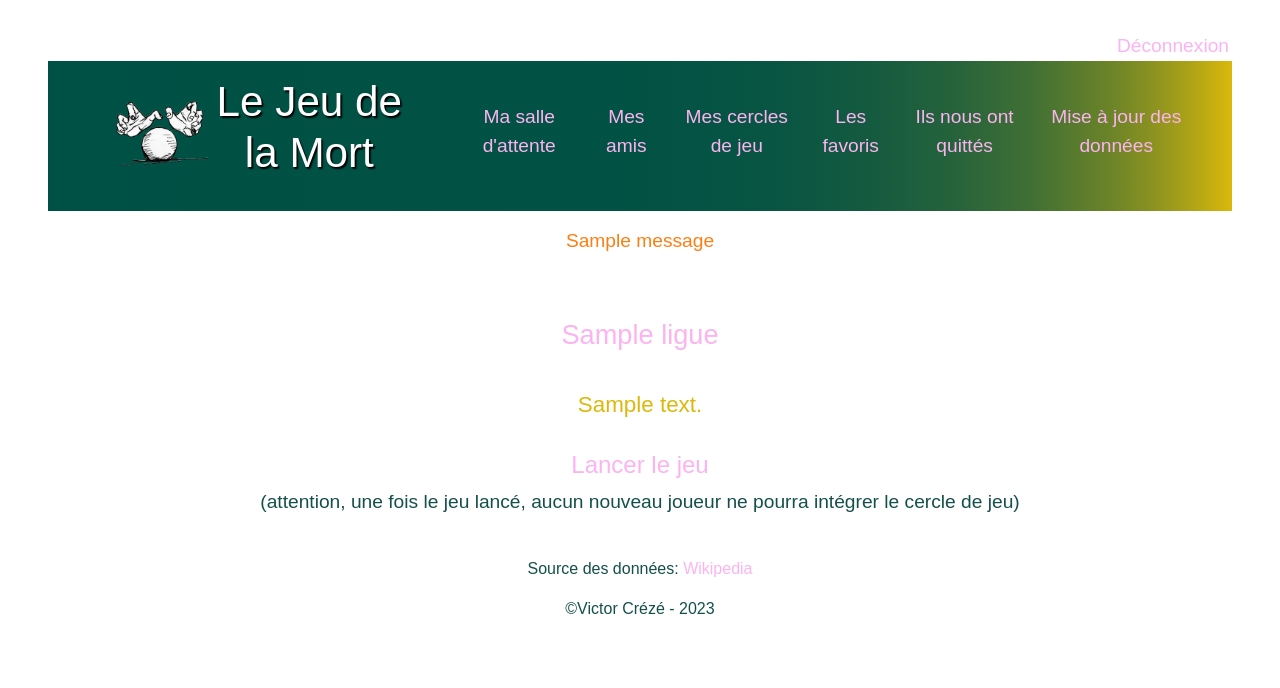
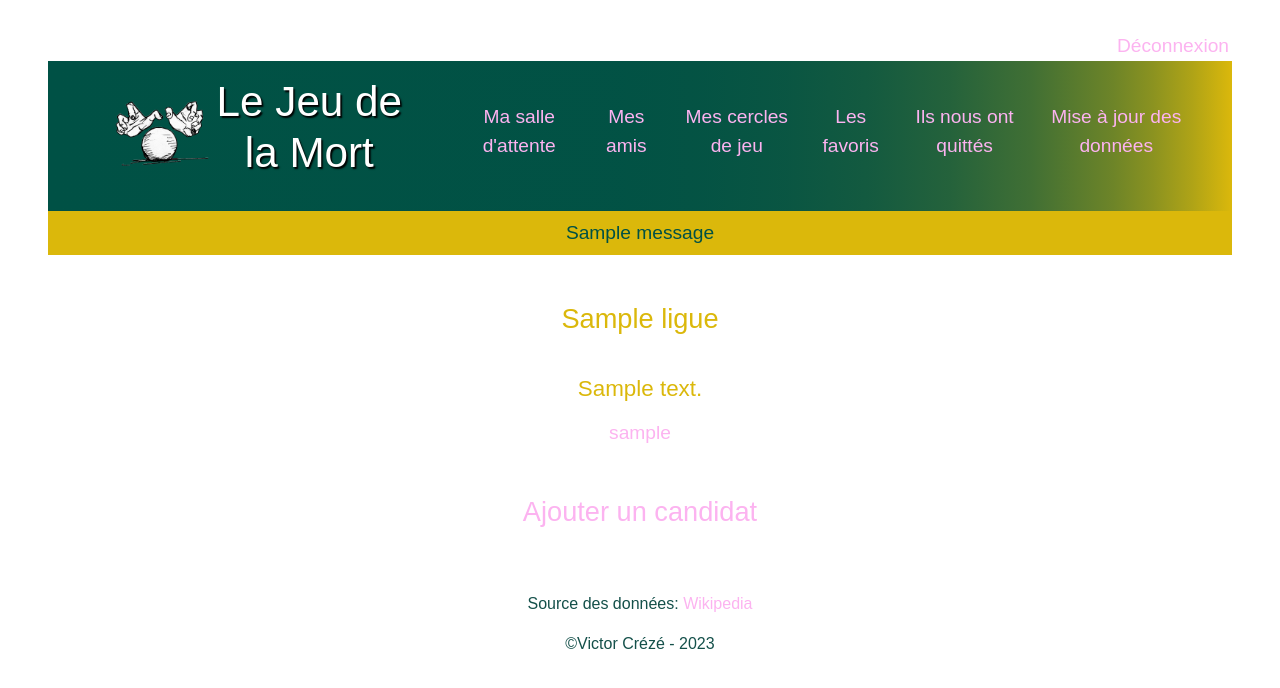
Before and after one commit to Vertocz/lejeudelamort, a Django app: page /mes_cercles/1 in a window 1280 px wide. Shown: the top 688 px of the page. Run offline with Django 4.2, Linux system fonts and the light colour scheme; a user stored in the database is signed in; tables that the repository leaves empty hold one stand-in row (values such as "Sample post"); one stand-in notice (Sample message) is shown; parts of the project's set-up code (start-up, migrations or seed data) failed here and were passed over; some web fonts are replaced.

Commit message:
suite de la fonctionnalité Cercle de jeu

```diff
--- a/JeuDeLaMort/JeuDeLaMort/static/jdm/style-jdm.css
+++ b/JeuDeLaMort/JeuDeLaMort/static/jdm/style-jdm.css
@@ -178,17 +178,20 @@ a:hover {
 }
 
 .message {
-    color: #fd7e14;
-    padding: 1rem;
+    color: #005145;
+    padding: 0.5rem;
+    background-color: #dbb80b;
 }
 
 .connexion {
+    margin: 3rem;
     width: 30rem;
     display: inline-flex;
     justify-content: center;
 }
 
 .inscription {
+    margin: 3rem;
     width: 60rem;
     display: inline-flex;
     justify-content: center;
--- a/JeuDeLaMort/JeuDeLaMort/templates/jdm/base.html
+++ b/JeuDeLaMort/JeuDeLaMort/templates/jdm/base.html
@@ -6,6 +6,7 @@
     <title>Le Jeu de la Mort</title>
     <link href="https://cdn.jsdelivr.net/npm/bootstrap@5.3.0-alpha1/dist/css/bootstrap.min.css" rel="stylesheet" integrity="sha384-GLhlTQ8iRABdZLl6O3oVMWSktQOp6b7In1Zl3/Jr59b6EGGoI1aFkw7cmDA6j6gD" crossorigin="anonymous">
     <link rel="stylesheet" href="{% static 'jdm/style-jdm.css' %}">
+    <link rel="icon" href="{% static 'jdm/favicon.ico' %}">
 </head>
 
     <div align="right" style="padding: 0 3 0.5 0" >
@@ -54,13 +55,13 @@
 
 <body>
 
+{% if messages %}
 <div class="message">
-    {% if messages %}
-        {% for message in messages %}
-            {{ message }}
-        {% endfor %}
-    {% endif %}
+    {% for message in messages %}
+        {{ message }}
+    {% endfor %}
 </div>
+{% endif %}
 
     {% block content %}
     {% endblock %}
--- a/JeuDeLaMort/JeuDeLaMort/templates/jdm/cercle.html
+++ b/JeuDeLaMort/JeuDeLaMort/templates/jdm/cercle.html
@@ -2,21 +2,40 @@
 {% block content %}
 {% load static %}
 
-<h2>{{ ligue.nom }}</h2>
+<h2 style="color: #dbb80b">{{ ligue.nom }}</h2>
 <h3>{{ ligue.description }}</h3>
 {% if not ligue.lancee %}
     <div>(identifiant du cercle de jeu : {{ ligue.id }})</div>
     <div style="padding: 2rem 0 0 0;">Les inscrits :</div>
-    {% for user in users %}
+{% endif %}
+    {% for user, compteur, paris_actifs, paris_finis in users %}
     {% if user.id == request.user.id %}
     <a href="{% url 'salle-attente' %}"><div>{{ user.username }}</div></a>
+
     {% else %}
     <a href="{% url 'salle-user' user.id %}"><div>{{ user.username }}</div></a>
     {% endif %}
     {% endfor %}
+
+
+{% if tour %}
+<a href=""><h2>Ajouter un candidat</h2></a>
 {% endif %}
 
-<a href=""><h4 style="padding: 1rem 0 0 0">Lancer le jeu</h4></a>
-<div>(attention, une fois le jeu lancé, aucun nouveau joueur ne pourra intégrer le cercle de jeu)</div>
+
+<div style="flex-direction: row; justify-content: center;">
+{% if ligue.lancee is False and users|length > 1 %}
+    <div style="color: #dbb80b; margin: 2rem; background-color: #005145; border-radius: 15px; width: 18rem; padding: 0.5rem 0.5rem 0.5rem 0.5rem;">
+        <a href="{% url 'lancer-ligue' ligue.id %}"><h4>Lancer le jeu</h4>
+        <div style="color: #dbb80b;">(aucun nouveau joueur ne pourra intégrer le cercle de jeu)</div></a>
+    </div>
+{% endif %}
+
+{% if ligue.lancee is False %}
+    <div style="color: #dbb80b; margin: 2rem; background-color: #005145; border-radius: 15px; width: 18rem; padding: 0.5rem 0.5rem 0.5rem 0.5rem;">
+        <a href="{% url 'quitter-ligue' ligue.id %}"><h4 style="padding: 1.5rem">Quitter le cercle</h4></a>
+    </div>
+    {% endif %}
+</div>
 
 {% endblock %}
--- a/JeuDeLaMort/JeuDeLaMort/urls.py
+++ b/JeuDeLaMort/JeuDeLaMort/urls.py
@@ -1,6 +1,6 @@
 from django.urls import path, include
 from django.contrib import auth, admin
-from .views import index, resume, salle_attente, candidat_create, candidat_detail, candidat_valide, salle_user, amis, ligues, ligue, favoris, nouvel_ami, recherche_amis, retirer_ami, maj
+from .views import index, resume, salle_attente, candidat_create, candidat_detail, candidat_valide, salle_user, amis, ligues, ligue, lancer_ligue, quitter_ligue, favoris, nouvel_ami, recherche_amis, retirer_ami, maj
 
 urlpatterns = [
     path('', index, name="jdm-index"),
@@ -16,6 +16,8 @@ urlpatterns = [
     path('mes_amis/', amis, name='mes-amis'),
     path('mes_cercles/', ligues, name='mes-cercles'),
     path('mes_cercles/<str:id>', ligue, name='cercle'),
+    path('mes_cercles/quitter/<str:id>', quitter_ligue, name='quitter-ligue'),
+    path('mes_cercles/lancer/<str:id>', lancer_ligue, name='lancer-ligue'),
     path('recherche/', recherche_amis, name='recherche-amis'),
     path('nouvel_ami/<int:id>', nouvel_ami, name='nouvel-ami'),
     path('admin/', admin.site.urls),
--- a/JeuDeLaMort/JeuDeLaMort/views.py
+++ b/JeuDeLaMort/JeuDeLaMort/views.py
@@ -168,7 +168,6 @@ def ligues(request):
         new_ligue = Ligue.objects.create(nom=creer_form.cleaned_data['nom'], description=creer_form.cleaned_data['description'])
         new_ligue.save()
         Ligue_user.objects.create(ligue=new_ligue, user_id=request.user.id)
-        creer_form = LigueForm()
         messages.success(request, "Le nouveau cercle de jeu a bien été créé")
         users_ligue = []
         for user in Ligue_user.objects.filter(ligue=new_ligue.id):
@@ -205,9 +204,42 @@ def ligues(request):
 def ligue(request, id):
     users_ligue = []
     ligue_en_cours = Ligue.objects.get(id=id)
+    paris_ligue_actifs = Pari_unique.objects.filter(ligue=id, mort=False)
+    compteur_max = 0
+    #récupérer les infos users_ligue (joueurs, compteurs, paris)
     for user in Ligue_user.objects.filter(ligue=id):
-        users_ligue.append(User.objects.get(id=user.user_id))
-    return render(request, 'jdm/cercle.html', {'users': users_ligue, 'ligue': ligue_en_cours})
+        compteur = 0
+        joueur = User.objects.get(id=user.user_id)
+        paris_user = []
+        for pari in paris_ligue_actifs:
+            if pari.user_id == user.user_id:
+                paris_user.append(pari)
+                compteur += 1
+        if joueur.id != request.user.id and compteur > compteur_max:
+            compteur_max = compteur
+        if joueur.id == request.user.id:
+            joueur_connecte = [joueur, compteur, paris_user]
+        users_ligue.append([joueur, compteur, paris_user, Pari_unique.objects.filter(ligue=id, user_id=joueur.id, mort=True)])
+    #l'utilisateur peut-il ajouter un candidat ?
+    if joueur_connecte[1] <= compteur_max and joueur_connecte[1] < 10:
+        tour = True
+    else:
+        tour = False
+
+    return render(request, 'jdm/cercle.html', {'users': users_ligue, 'ligue': ligue_en_cours, 'tour': tour})
+
+
+def lancer_ligue(id):
+    ligue_a_lancer = Ligue.objects.get(id=id)
+    ligue_a_lancer.lancee = True
+    ligue_a_lancer.save()
+    return redirect('cercle', id)
+
+
+def quitter_ligue(request, id):
+    Ligue_user.objects.get(ligue=id, user_id=request.user.id).delete()
+    messages.success(request, "Vous avez quitté le cercle de jeu")
+    return redirect('mes-cercles')
 
 
 def salle_user(request, id):
```
Also changed, not shown: JeuDeLaMort/JeuDeLaMort/static/jdm/favicon.ico (added).
